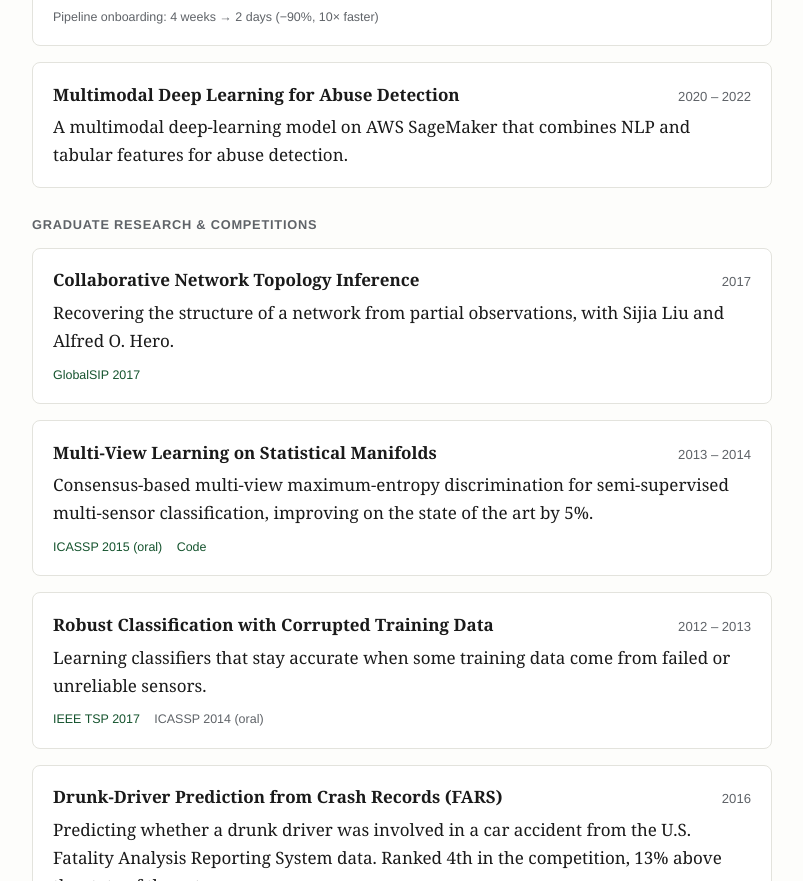
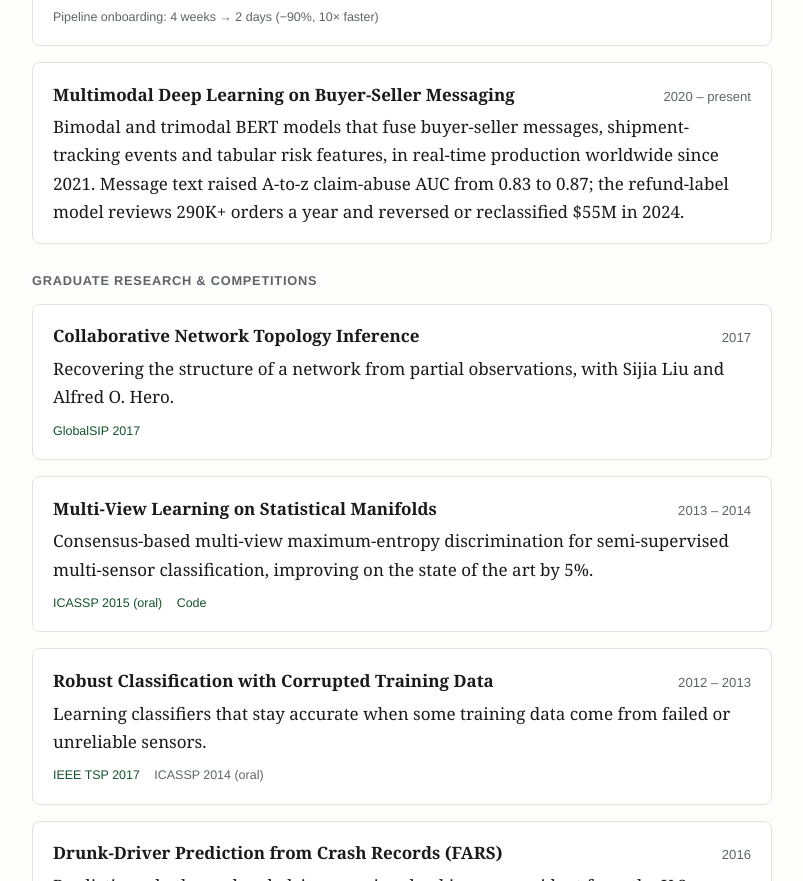
Before and after one commit to TianpeiLuke/TianpeiLuke.github.io, a plain HTML site: page index.html in a window 1280 px wide. Shown: the part 4186-5067 px from the top of the page, without its empty margins (238-1041 px from the left). Drawn offline with Linux system fonts and the light colour scheme.

Commit message:
Refocus multimodal project on buyer-seller messaging models

```diff
--- a/index.html
+++ b/index.html
@@ -494,12 +494,14 @@
 
 <div class="project">
   <div class="entry-head">
-    <span class="entry-title">Multimodal Deep Learning for Abuse Detection</span>
-    <span class="entry-date">2020 &ndash; 2022</span>
+    <span class="entry-title">Multimodal Deep Learning on Buyer-Seller Messaging</span>
+    <span class="entry-date">2020 &ndash; present</span>
   </div>
   <p>
-    A multimodal deep-learning model on AWS SageMaker that combines NLP and tabular features for
-    abuse detection.
+    Bimodal and trimodal BERT models that fuse buyer-seller messages, shipment-tracking events and
+    tabular risk features, in real-time production worldwide since 2021. Message text raised
+    A-to-z claim-abuse AUC from 0.83 to 0.87; the refund-label model reviews 290K+ orders a year
+    and reversed or reclassified $55M in 2024.
   </p>
 </div>
 
```
